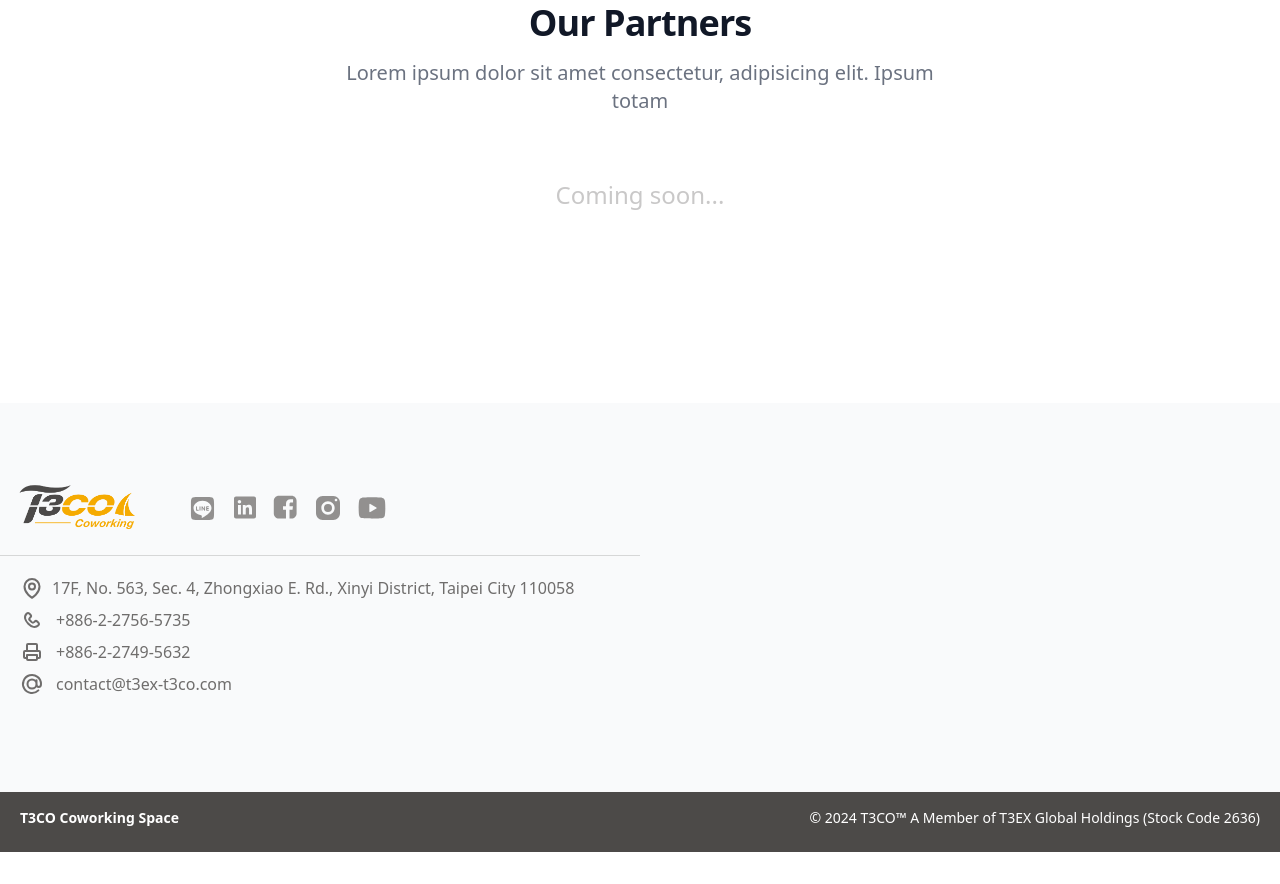
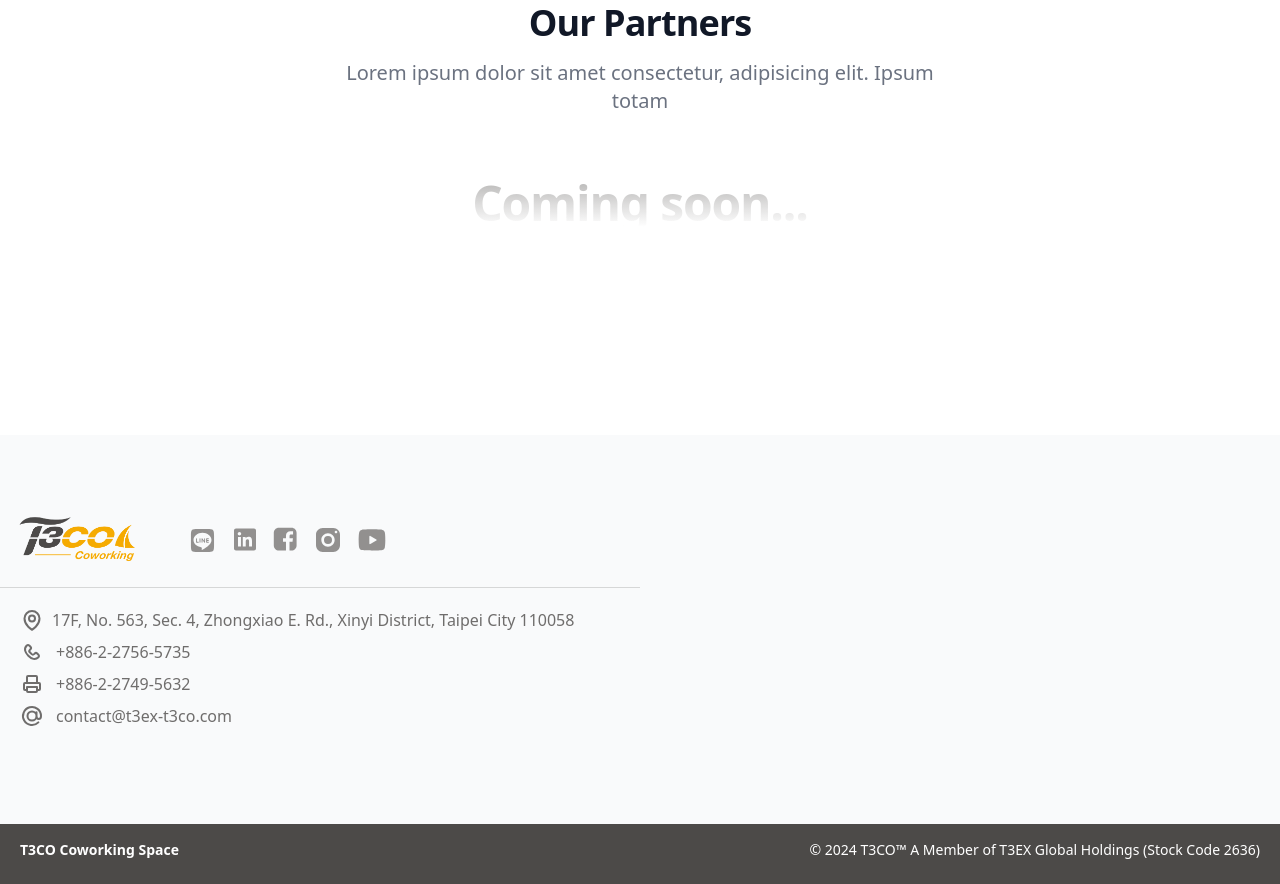
Before and after one commit to LeemoTseng/T3-working-space, a website: page src/index.html in a window 1280 px wide. Shown: the part 4594-5478 px from the top of the page. Before the commit the page ends 5446 px from the top, so only its background shows below. Drawn offline with nearby package versions, Linux system fonts and the light colour scheme.

Commit message:
update coming soon

```diff
--- a/src/index.html
+++ b/src/index.html
@@ -539,7 +539,14 @@
             totam
           </p>
         </div>
-        <p class="text-2xl text-secondary/30 text-center">Coming soon...</p>
+        <div class="flex items-center justify-center bg-white">
+          <h2
+            class="text-5xl font-bold bg-gradient-to-b from-secondary/40 to-white bg-clip-text text-transparent"
+          >
+            Coming soon...
+          </h2>
+        </div>
+
         <!-- partners' logos -->
         <!-- ** Recommended type: png, horizaontal, 200x100(px) **  -->
         <!-- <div
```
Also changed, not shown: src/output.css.
